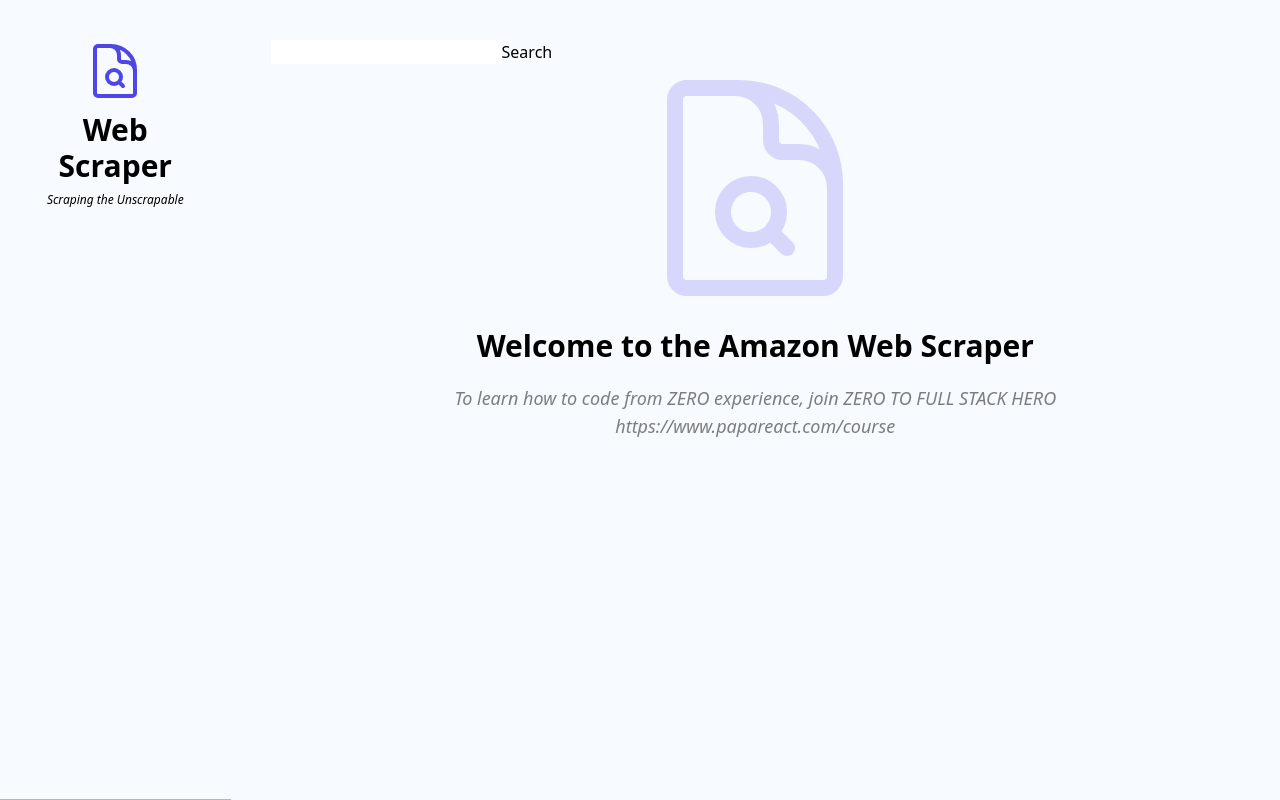
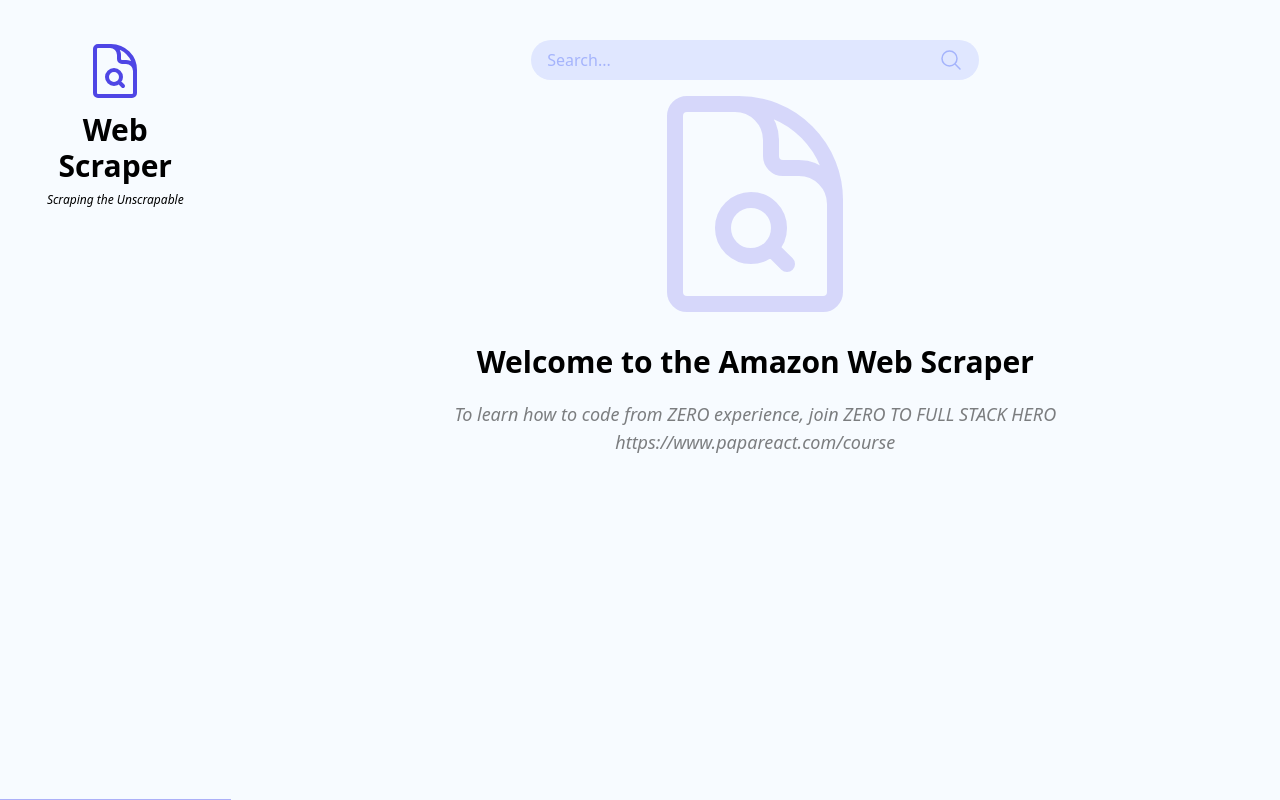
Before and after one commit to sulaymonov2002/web-scraper, a Next.js app: page / in a window 1280 px wide. Built offline with nearby package versions, Linux system fonts and the light colour scheme.

Commit message:
feat: add new functional codes

```diff
--- a/components/Header.tsx
+++ b/components/Header.tsx
@@ -1,9 +1,36 @@
+"use client";
+
+import { MagnifyingGlassIcon } from "@heroicons/react/24/outline";
+import { FormEvent, useRef } from "react";
+
 function Header() {
+  const inputRef = useRef<HTMLInputElement>(null);
+
+  const handleSearch = (e: FormEvent<HTMLFormElement>) => {
+    e.preventDefault();
+
+    const input = inputRef.current?.value;
+    if (!input) return;
+
+    if (inputRef.current?.value) {
+      inputRef.current.value = "";
+    }
+  };
+
   return (
     <header>
-      <form>
-        <input type="text" />
-        <button>Search</button>
+      <form
+        className="flex items-center space-x-2 justify-center rounded-full py-2 px-4 bg-indigo-100 max-w-md mx-auto"
+        onSubmit={handleSearch}
+      >
+        <input
+          ref={inputRef}
+          type="text"
+          placeholder="Search..."
+          className="flex-1 outline-none bg-transparent text-indigo-400 placeholder:text-indigo-300"
+        />
+        <button hidden>Search</button>
+        <MagnifyingGlassIcon className="h-6 w-6 text-indigo-300" />
       </form>
     </header>
   );
```
